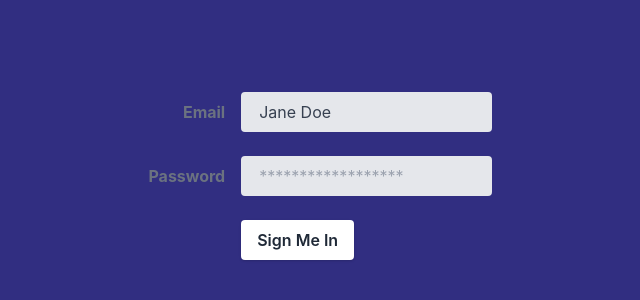
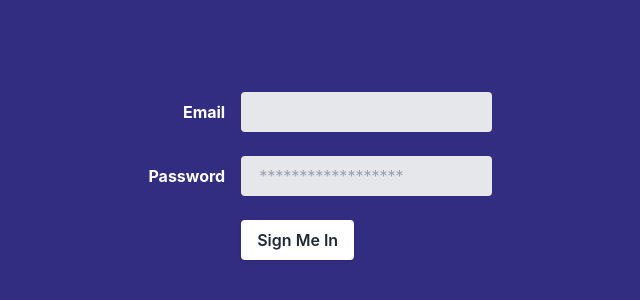
Before and after one commit to priyank-hub/sharepad, a React (Create React App) app: page /dashboard in a window 1280 px wide. Shown: the part 224-524 px from the top of the page, without its empty margins (336-976 px from the left). Built offline with nearby package versions, Linux system fonts and the light colour scheme.

Commit message:
added login UI

```diff
--- a/package.json
+++ b/package.json
@@ -8,6 +8,7 @@
     "@testing-library/user-event": "^12.8.3",
     "react": "^17.0.2",
     "react-dom": "^17.0.2",
+    "react-router-dom": "^6.1.1",
     "react-scripts": "4.0.3",
     "web-vitals": "^1.1.2"
   },
--- a/src/App.js
+++ b/src/App.js
@@ -1,43 +1,28 @@
+
+import React, { useState } from 'react';
+import Dashboard from './Pages/Dashboard';
+import Login from './Pages/Login';
+
+// import { BrowserRouter as Router } from "react-router-dom";
+// import { Switch, Route, Routes } from "react-router-dom";
+
+import { BrowserRouter as Router, Routes, Route } from "react-router-dom";
 
 function App() {
+
+  const [token, setToken] = useState();
+
+  if(!token) {
+    return <Login setToken={setToken} />
+  }
   return (
     <div className="App">
-      <div className="container-fluid mx-auto">
-        <div className="bg-indigo-900 h-screen flex flex-column justify-center items-center">
-          <div className="grid-cols-12">
-            <form class="w-full max-w-sm">
-              <div class="md:flex md:items-center mb-6">
-                <div class="md:w-1/3">
-                  <label class="block text-gray-500 font-bold md:text-right mb-1 md:mb-0 pr-4" for="inline-full-name">
-                    Email
-                  </label>
-                </div>
-                <div class="md:w-2/3">
-                  <input class="bg-gray-200 appearance-none border-2 border-gray-200 rounded w-full py-2 px-4 text-gray-700 leading-tight focus:outline-none focus:bg-white focus:border-purple-500" id="inline-full-name" type="text" value="Jane Doe" />
-                </div>
-              </div>
-              <div class="md:flex md:items-center mb-6">
-                <div class="md:w-1/3">
-                  <label class="block text-gray-500 font-bold md:text-right mb-1 md:mb-0 pr-4" for="inline-password">
-                    Password
-                  </label>
-                </div>
-                <div class="md:w-2/3">
-                  <input class="bg-gray-200 appearance-none border-2 border-gray-200 rounded w-full py-2 px-4 text-gray-700 leading-tight focus:outline-none focus:bg-white focus:border-purple-500" id="inline-password" type="password" placeholder="******************" />
-                </div>
-              </div>
-
-              <div class="md:flex md:items-center">
-                <div class="md:w-1/3"></div>
-                <div class="md:w-2/3">
-                  <button class="bg-white hover:bg-gray-100 text-gray-800 font-semibold py-2 px-4 rounded shadow">
-                    Sign Me In
-                  </button>
-                </div>
-              </div>
-            </form>
-          </div>
-        </div>
+      <div className="wrapper">
+        <Router>
+          <Routes>
+            <Route path="/dashboard" exact component={ Dashboard } />
+          </Routes>
+        </Router>
       </div>
     </div>
   );
--- /dev/null
+++ b/src/Pages/Dashboard.js
@@ -0,0 +1,7 @@
+import React from 'react';
+
+export default function Dashboard() {
+  return(
+    <h2>Dashboard</h2>
+  );
+}
--- /dev/null
+++ b/src/Pages/Login.js
@@ -0,0 +1,89 @@
+import React, { useState } from 'react';
+import PropTypes from 'prop-types';
+
+
+async function loginUser(credentials) {
+  return fetch('http://localhost:5000/user/login', {
+    method: 'POST',
+    headers: {
+      'Content-Type': 'application/json'
+    },
+    body: JSON.stringify(credentials)
+  })
+    .then(res => {
+      return res.json();
+    });
+ }
+
+export default function Login({ setToken }) {
+
+  const [email, setEmail] = useState();
+  const [password, setPassword] = useState();
+  const [user, setUser] = useState();
+
+  const handleSubmit = async e => {
+    // console.log(email, password);
+    e.preventDefault();
+    const user = await loginUser({
+      email,
+      password
+    });
+
+    console.log(user);
+    if (user.error) {
+
+    }
+    setUser(user);
+    setToken(user.token);
+  }
+
+  return(
+    <div>
+      <div className="container-fluid mx-auto">
+        <div className="bg-indigo-900 h-screen flex flex-column justify-center items-center">
+          <div className="grid-cols-12">
+            <form className="w-full max-w-sm" onSubmit={handleSubmit}>
+              <div className="md:flex md:items-center mb-6">
+                <div className="md:w-1/3">
+                  <label className="block text-white font-bold md:text-right mb-1 md:mb-0 pr-4" for="inline-full-name">
+                    Email
+                  </label>
+                </div>
+                <div className="md:w-2/3">
+                  <input onChange={e => setEmail(e.target.value)}
+                        className="bg-gray-200 appearance-none border-2 border-gray-200 rounded
+                                    w-full py-2 px-4 text-gray-700 leading-tight focus:outline-none
+                                    focus:bg-white focus:border-purple-500" id="inline-full-name" type="text" required/>
+                </div>
+              </div>
+              <div className="md:flex md:items-center mb-6">
+                <div className="md:w-1/3">
+                  <label className="block text-white font-bold md:text-right mb-1 md:mb-0 pr-4" for="inline-password">
+                    Password
+                  </label>
+                </div>
+                <div className="md:w-2/3">
+                  <input onChange={e => setPassword(e.target.value)} required className="bg-gray-200 appearance-none border-2 border-gray-200 rounded w-full py-2 px-4 text-gray-700 leading-tight focus:outline-none focus:bg-white focus:border-purple-500" id="inline-password" type="password" placeholder="******************" />
+                </div>
+              </div>
+
+              <div className="md:flex md:items-center">
+                <div className="md:w-1/3"></div>
+                <div className="md:w-2/3">
+                  <button className="bg-white hover:bg-gray-100 text-gray-800 font-semibold py-2 px-4 rounded shadow">
+                    Sign Me In
+                  </button>
+                </div>
+              </div>
+            </form>
+          </div>
+        </div>
+      </div>
+    </div>
+  )
+}
+
+
+Login.propTypes = {
+  setToken: PropTypes.func.isRequired
+}
```
Also changed, not shown: src/Pages/Register.js (added), 2 other files (tests, documents, lock files or other folders).
